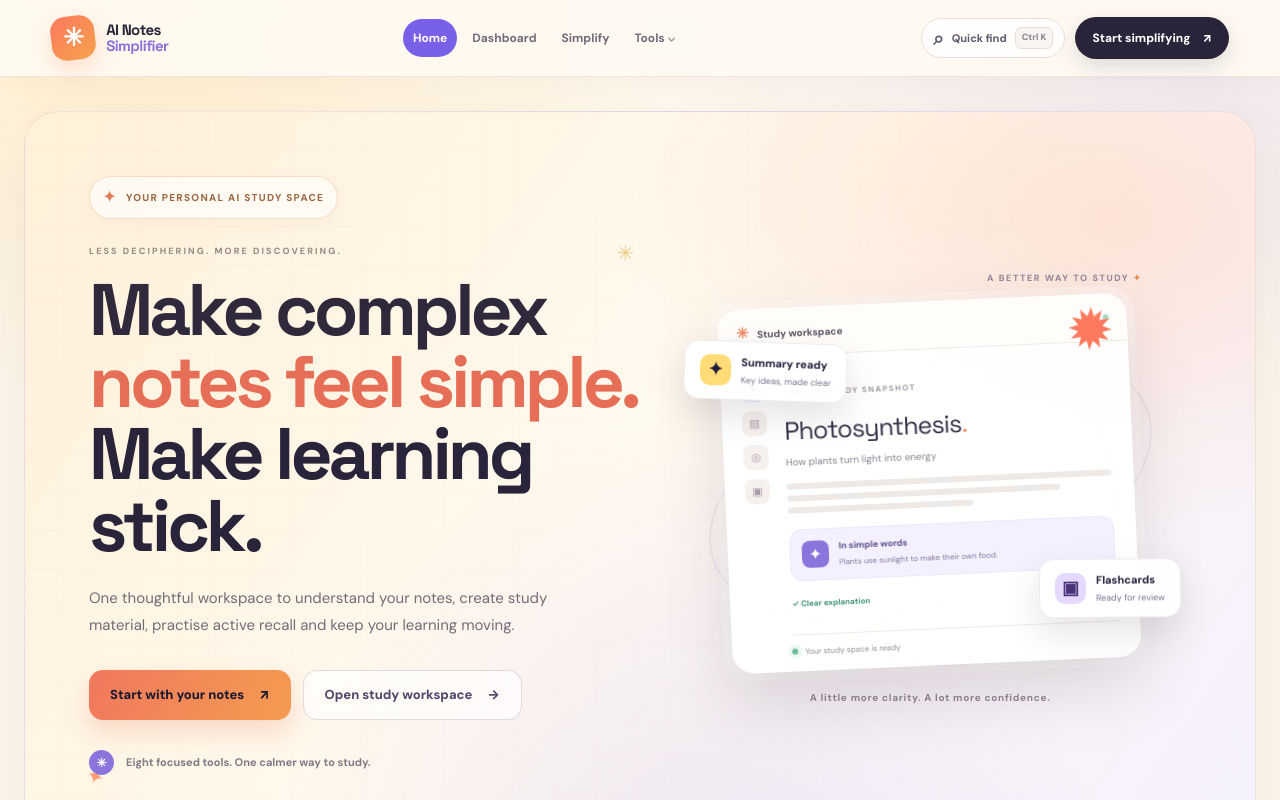
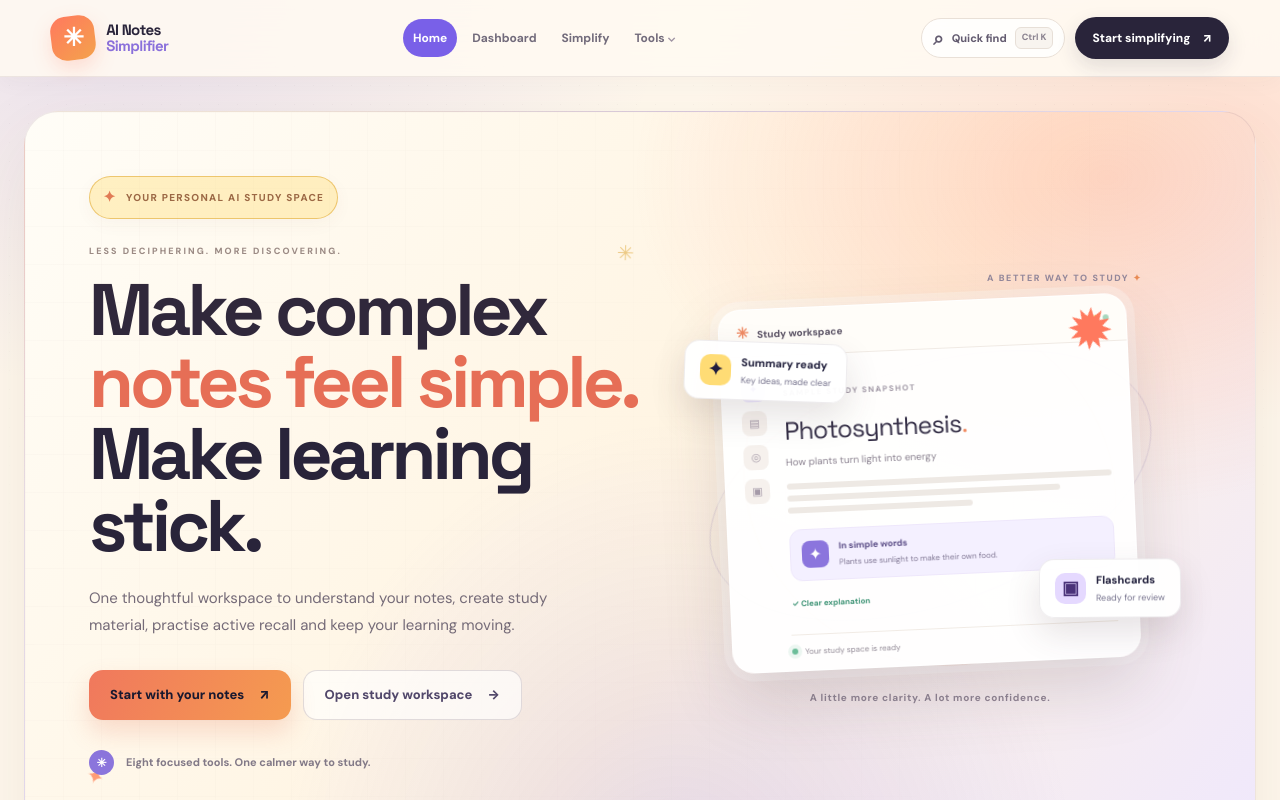
Before and after one commit to mdzubair4g-art/Ai-Study-Assistant, a React (Vite) app: page / in a window 1280 px wide. Shown: the top 800 px of the page. Built offline with nearby package versions, Linux system fonts and the light colour scheme.

Commit message:
Increase intensity of existing warm pastel palette

```diff
--- a/src/App.css
+++ b/src/App.css
@@ -2588,3 +2588,41 @@ textarea:focus-visible, select:focus-visible {
 @media (prefers-reduced-motion: reduce) {
   .route-loading-spinner { animation: none; border-top-color: #7960e8; }
 }
+
+/* Slightly stronger intensity for the existing cream, yellow, lavender and coral palette.
+   Keep the same palette and all layout, spacing and motion unchanged. */
+body::before {
+  background:
+    radial-gradient(ellipse at 8% 0%, rgba(121, 96, 232, .16), transparent 34%),
+    radial-gradient(ellipse at 96% 16%, rgba(255, 121, 94, .19), transparent 31%),
+    radial-gradient(ellipse at 55% 100%, rgba(76, 169, 214, .09), transparent 38%),
+    #fff8ed;
+}
+
+.creative-hero {
+  background:
+    radial-gradient(ellipse at 88% 8%, rgba(255, 121, 94, .25), transparent 31%),
+    radial-gradient(ellipse at 53% 100%, rgba(121, 96, 232, .19), transparent 44%),
+    linear-gradient(128deg, #fffdf7 0%, #fff3df 57%, #eee7ff 100%);
+}
+
+.hero-kicker {
+  background: rgba(255, 211, 79, .30);
+  border-color: rgba(222, 164, 40, .55);
+}
+
+.developer-feature-card:nth-child(4n+1) {
+  background: linear-gradient(145deg, #ffe9b9, #fff5df);
+}
+.developer-feature-card:nth-child(4n+2) {
+  background: linear-gradient(145deg, #e7ddff, #f5f1ff);
+}
+.developer-feature-card:nth-child(4n+4) {
+  background: linear-gradient(145deg, #ffddd3, #fff1eb);
+}
+
+.creative-cta {
+  background:
+    radial-gradient(ellipse at 50% 120%, rgba(255, 121, 94, .24), transparent 52%),
+    linear-gradient(125deg, #ffe9c0, #e9e0ff 62%, #fff1df);
+}
```
